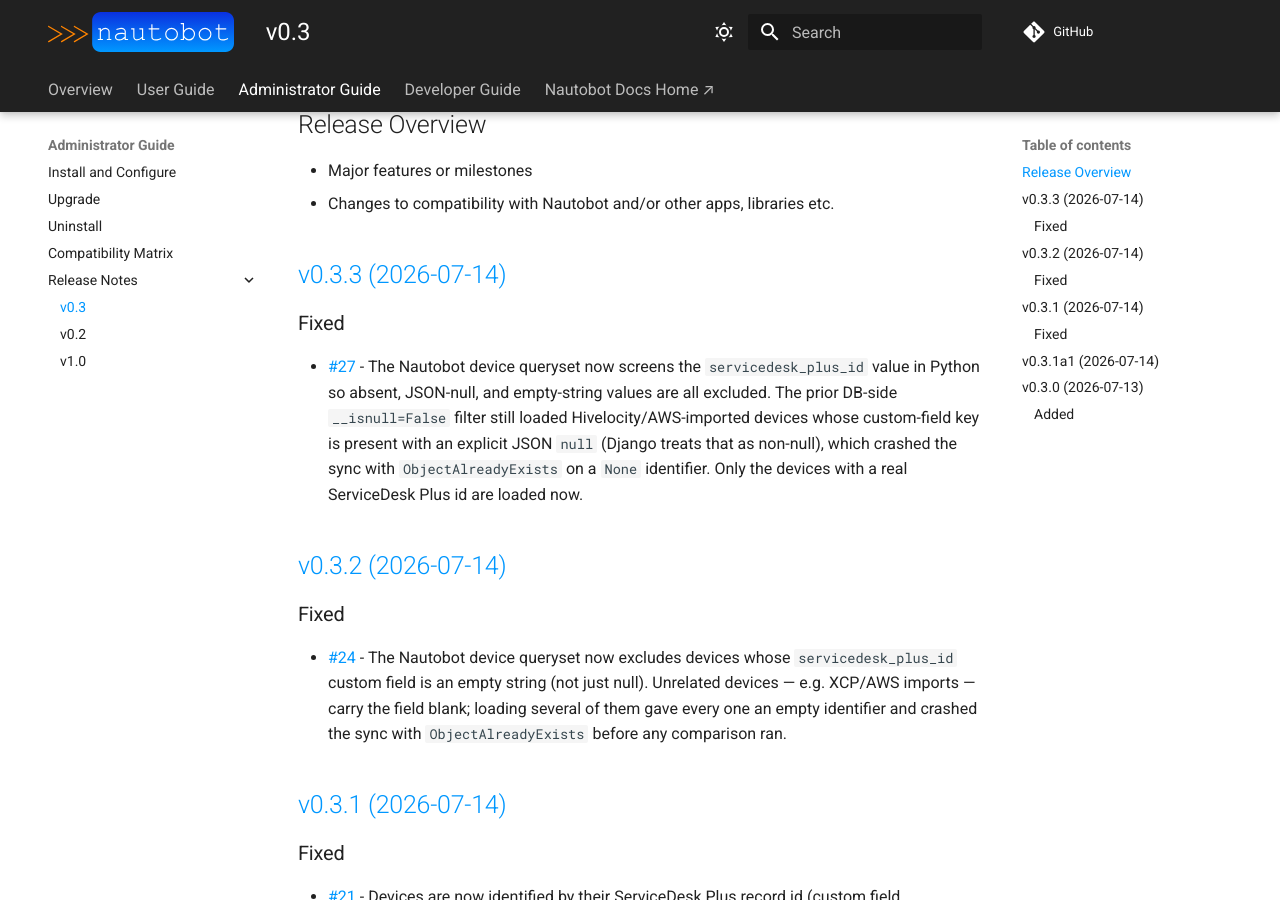
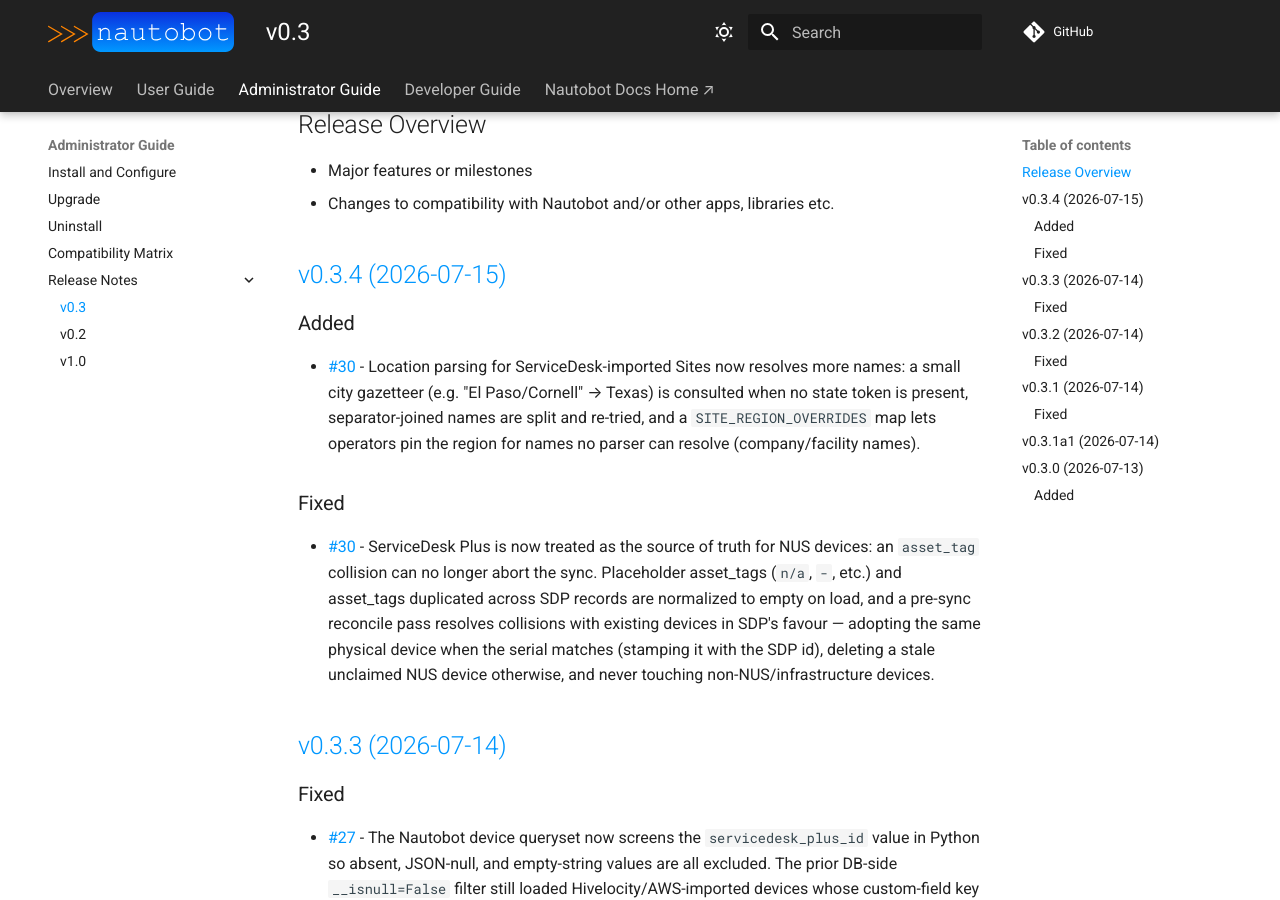
Before and after one commit to nrtc-ops/nautobot-app-ssot-servicedesk-plus, an MkDocs documentation site: the page built from docs/admin/release_notes/version_0.3.md, in a window 1280 px wide and 900 px high, scrolled down 228 px. Built offline with MkDocs 1.6.1 and Material for MkDocs 9.7.7, drawn with Linux system fonts in a browser that asks for light colours; comment, search, counter and statistics services are not loaded.

Commit message:
prepare release v0.3.4

```diff
--- a/docs/admin/release_notes/version_0.3.md
+++ b/docs/admin/release_notes/version_0.3.md
@@ -8,6 +8,16 @@
 - Changes to compatibility with Nautobot and/or other apps, libraries etc.
 
 <!-- towncrier release notes start -->
+
+## [v0.3.4 (2026-07-15)](https://github.com/nrtc-ops/nautobot-app-ssot-servicedesk-plus/releases/tag/v0.3.4)
+
+### Added
+
+- [#30](https://github.com/nrtc-ops/nautobot-app-ssot-servicedesk-plus/issues/30) - Location parsing for ServiceDesk-imported Sites now resolves more names: a small city gazetteer (e.g. "El Paso/Cornell" → Texas) is consulted when no state token is present, separator-joined names are split and re-tried, and a `SITE_REGION_OVERRIDES` map lets operators pin the region for names no parser can resolve (company/facility names).
+
+### Fixed
+
+- [#30](https://github.com/nrtc-ops/nautobot-app-ssot-servicedesk-plus/issues/30) - ServiceDesk Plus is now treated as the source of truth for NUS devices: an `asset_tag` collision can no longer abort the sync. Placeholder asset_tags (`n/a`, `-`, etc.) and asset_tags duplicated across SDP records are normalized to empty on load, and a pre-sync reconcile pass resolves collisions with existing devices in SDP's favour — adopting the same physical device when the serial matches (stamping it with the SDP id), deleting a stale unclaimed NUS device otherwise, and never touching non-NUS/infrastructure devices.
 
 ## [v0.3.3 (2026-07-14)](https://github.com/nrtc-ops/nautobot-app-ssot-servicedesk-plus/releases/tag/v0.3.3)
 
--- a/pyproject.toml
+++ b/pyproject.toml
@@ -1,6 +1,6 @@
 [tool.poetry]
 name = "nautobot-ssot-servicedesk-plus"
-version = "0.3.4a0"
+version = "0.3.4"
 description = "Nautobot SSOT ServiceDesk Plus"
 authors = ["NRTC DSO <devsecops@nrtc.coop>"]
 license = "Apache-2.0"
```
Also changed, not shown: 3 other files.
